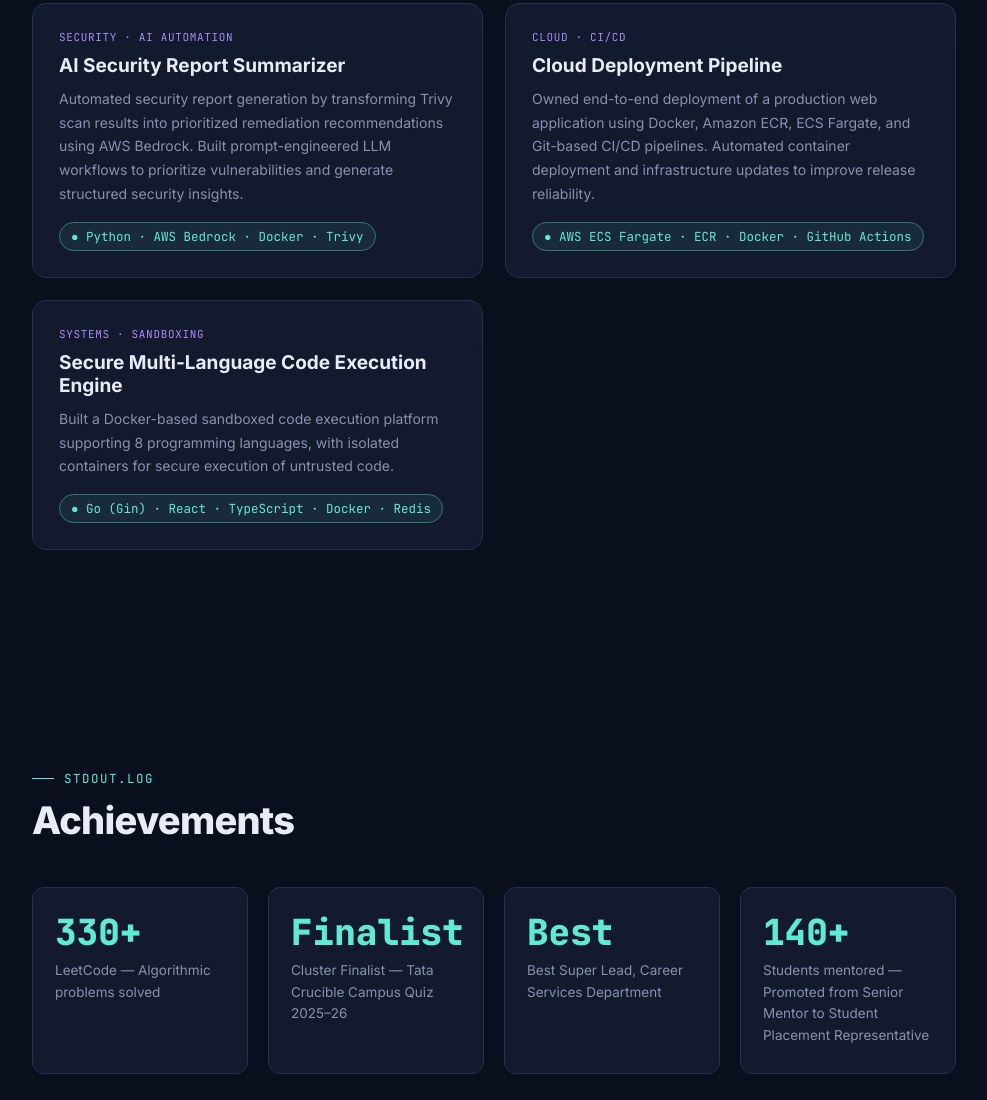
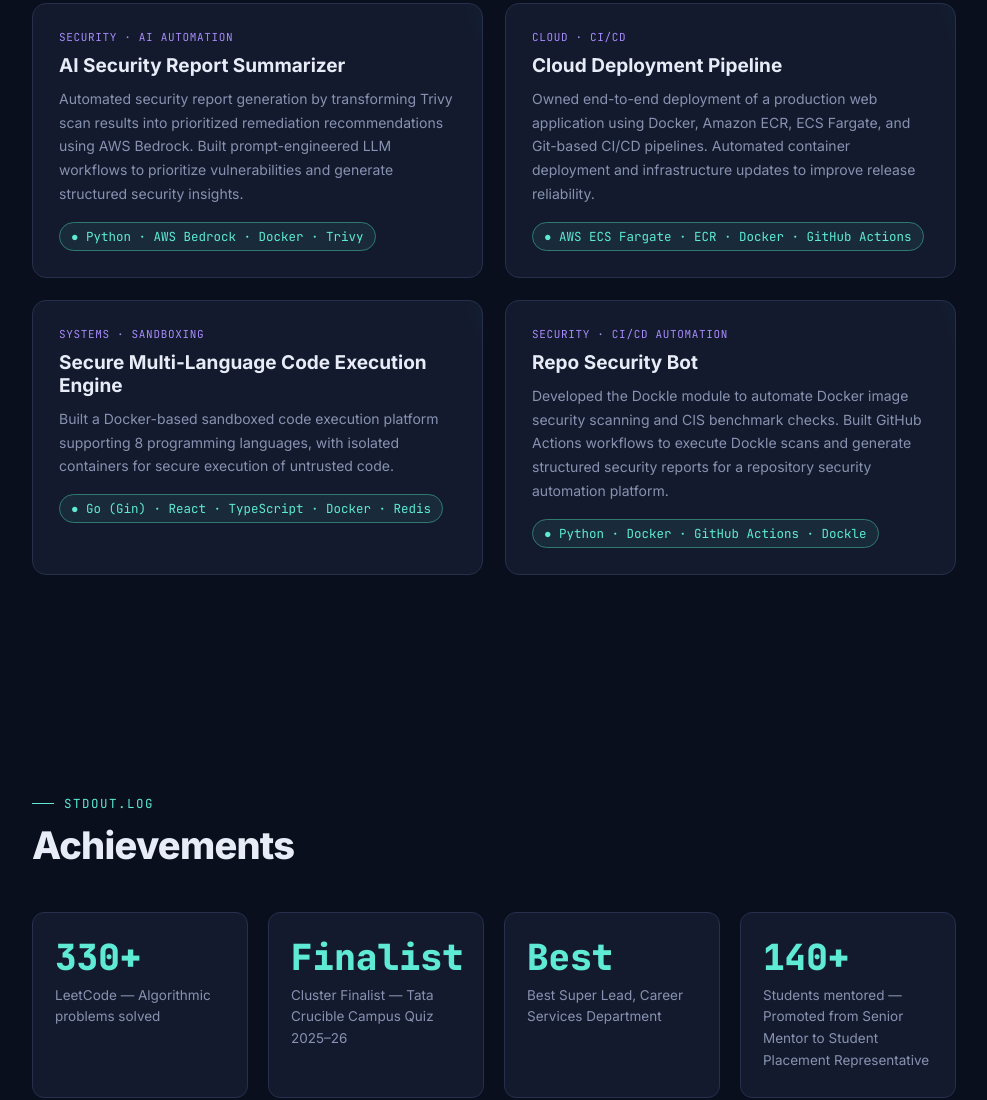
Before and after one commit to BharadwajShivanya/Portfolio-2.0, a plain HTML site: page index.html in a window 1280 px wide. Shown: the part 2667-3767 px from the top of the page, without its empty margins (146-1133 px from the left). Drawn offline with Linux system fonts and the light colour scheme.

Commit message:
Add Repo Security Bot project card to index.html
Added a new project card for the Repo Security Bot, detailing its functionality and technologies used.

```diff
--- a/index.html
+++ b/index.html
@@ -483,6 +483,12 @@
         <div class="proj-desc">Built a Docker-based sandboxed code execution platform supporting 8 programming languages, with isolated containers for secure execution of untrusted code.</div>
         <div class="proj-metric">● Go (Gin) · React · TypeScript · Docker · Redis</div>
       </div>
+      <div class="proj-card">
+        <div class="proj-tag">Security · CI/CD Automation</div>
+        <div class="proj-title">Repo Security Bot</div>
+        <div class="proj-desc">Developed the Dockle module to automate Docker image security scanning and CIS benchmark checks. Built GitHub Actions workflows to execute Dockle scans and generate structured security reports for a repository security automation platform.</div>
+        <div class="proj-metric">● Python · Docker · GitHub Actions · Dockle</div>
+      </div>
     </div>
   </section>
 
```
